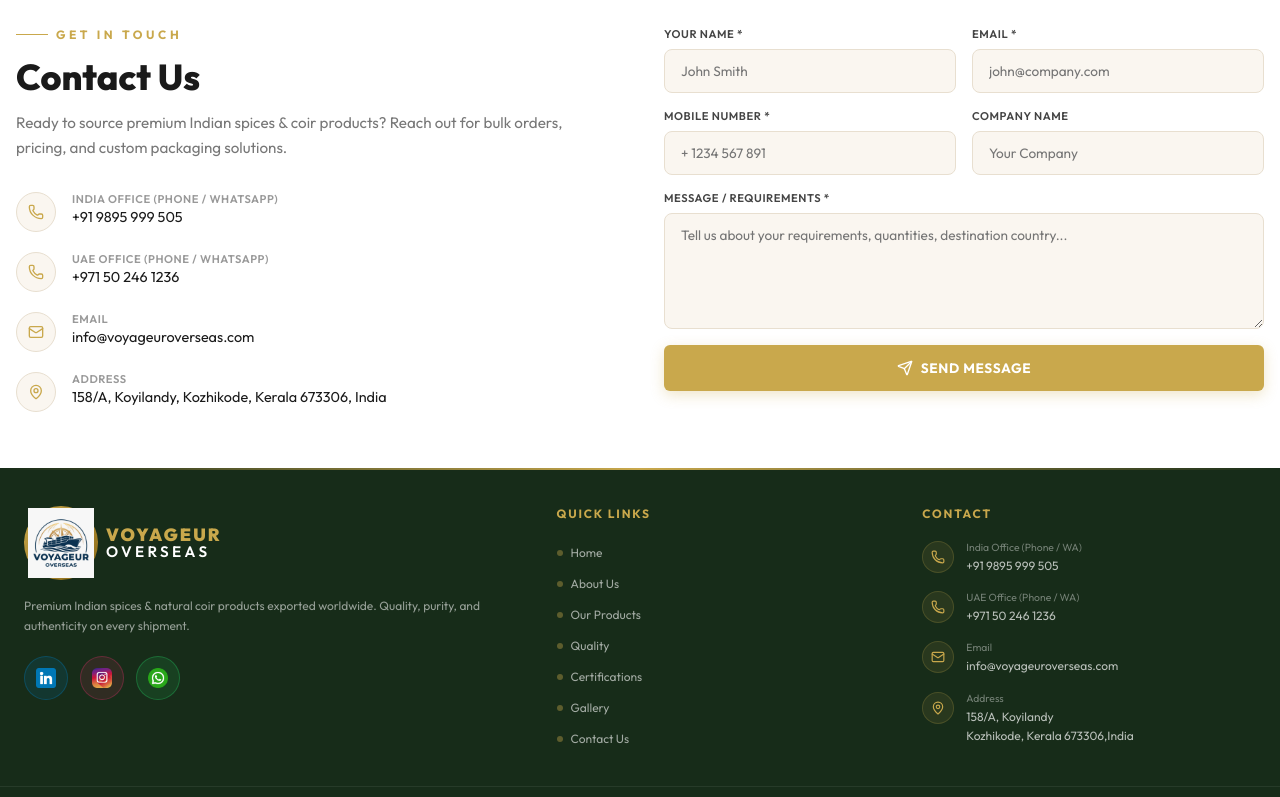
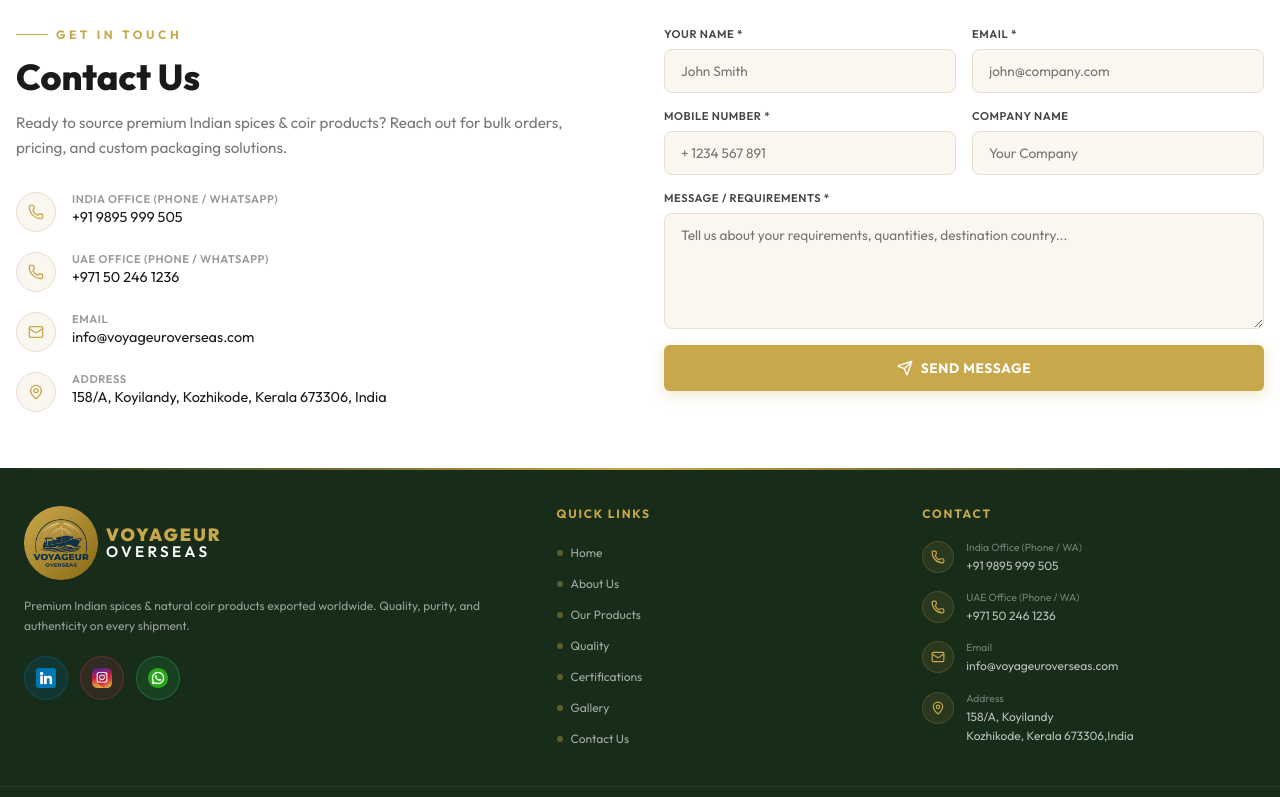
Before and after one commit to Yadukms/Voyageur, a React app: page / in a window 1280 px wide. Shown: the part 2000-2797 px from the top of the page. Built offline with nearby package versions, Linux system fonts and the light colour scheme; the HTML template or start-up script is replaced by a standard one.

Commit message:
Updated logo asset and navbar

```diff
--- a/src/components/Navbar/Navbar.jsx
+++ b/src/components/Navbar/Navbar.jsx
@@ -6,7 +6,7 @@
 export function Logo({ size = 68 }) {
   return (
     <img
-      src="/mainlogo.jpeg"
+      src="/mainlogo.png"
       alt="Voyageur Overseas Logo"
       style={{
         width: size,
```
Also changed, not shown: public/mainlogo.jpeg (deleted), public/mainlogo.png (added).
